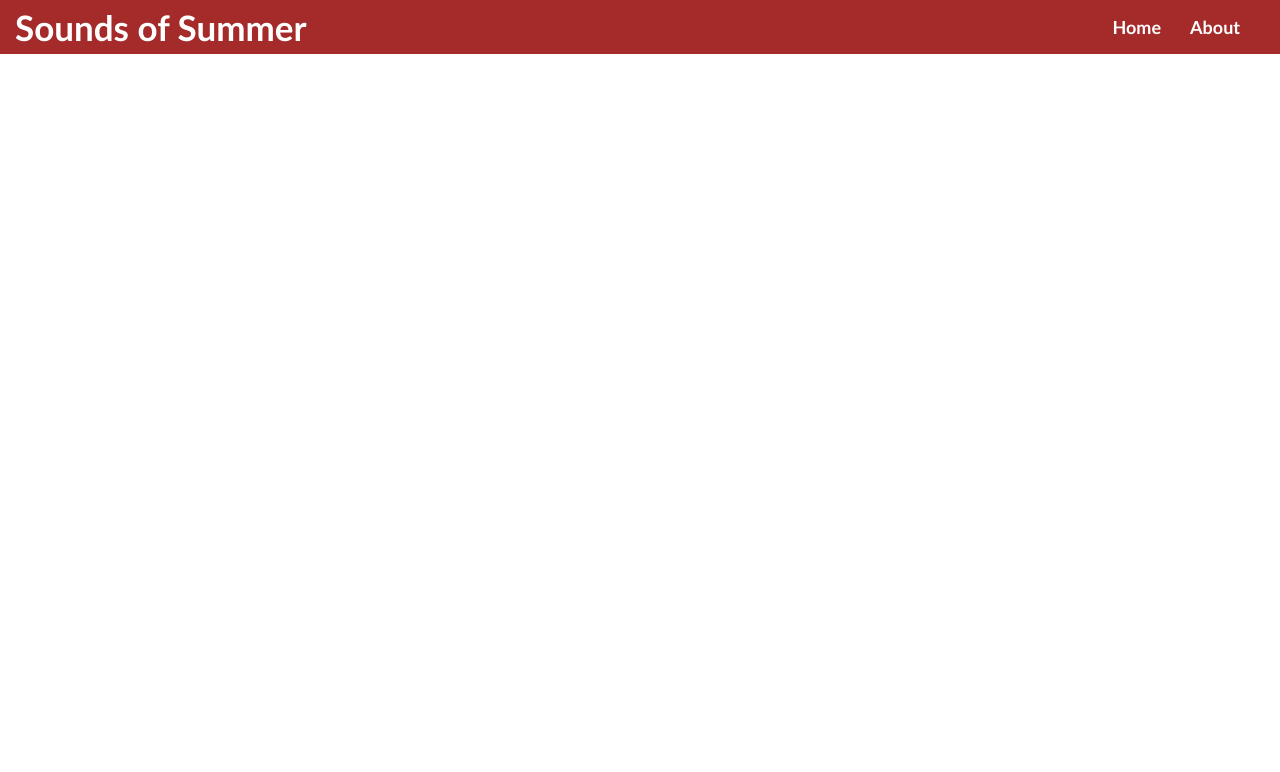
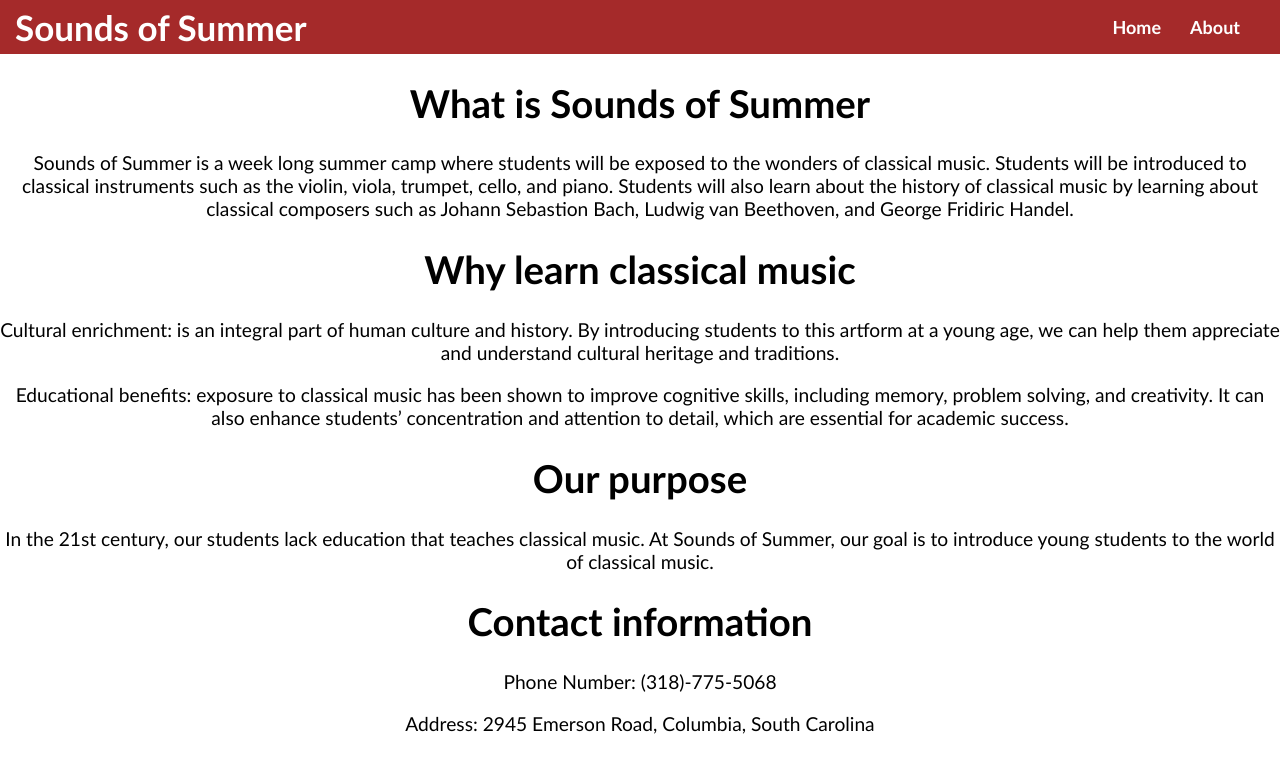
Before and after one commit to Stephen2007-create/SS-Website, a plain HTML site: page about.html in a window 1280 px wide. Drawn offline with Linux system fonts and the light colour scheme.

Commit message:
+	modified:   about.html +	modified:   index.html

```diff
--- a/about.html
+++ b/about.html
@@ -42,5 +42,43 @@
             </ul>
         </div>
     </nav>
+<style>
+    .content {
+        text-align: center;
+        color: black;
+        font-family: calibri;
+        position: relative;
+        top: -5px;
+        padding-bottom: 5px;
+        padding-top: 5px;
+        font-size: larger;
+    }
+    </style>
+    <div class="content">
+        <h1>What is Sounds of Summer</h1>
+        <p>
+            Sounds of Summer is a week long summer camp where students will be exposed to the wonders of classical music.
+            Students will be introduced to classical instruments such as the violin, viola, trumpet, cello, and piano.
+            Students will also learn about the history of classical music by learning about classical composers such as
+            Johann Sebastion Bach, Ludwig van Beethoven, and George Fridiric Handel.
+        </p>
+        <h1>Why learn classical music</h1>
+        <p>
+            Cultural enrichment: is an integral part of human culture and history.  By introducing students to this artform at a young age, we can help them appreciate and understand cultural heritage and traditions.
+        </p>
+        <p>
+            Educational benefits: exposure to classical music has been shown to improve cognitive skills, including memory, problem solving, and creativity.  It can also enhance students’ concentration and attention to detail, which are essential for academic success.
+        </p>
+        <h1>Our purpose</h1>
+        <p>
+            In the 21st century, our students lack education that teaches classical music.  At Sounds of Summer, our goal is to introduce young students to the world of classical music.
+        </p>
+        <h1>Contact information</h1>
+        <p>
+            Phone Number: (318)-775-5068
+        </p>
+        <p>
+            Address: 2945 Emerson Road, Columbia, South Carolina
+        </p>
 </body>
 </html>
```
Also changed, not shown: index.html (+15 -0 lines).
